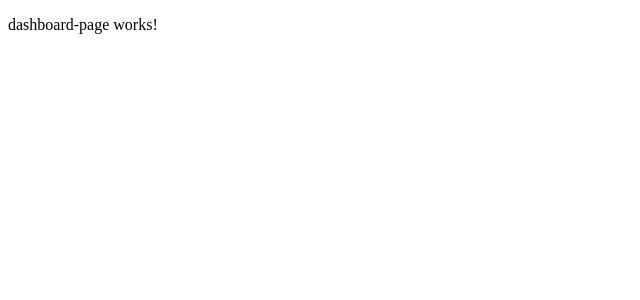
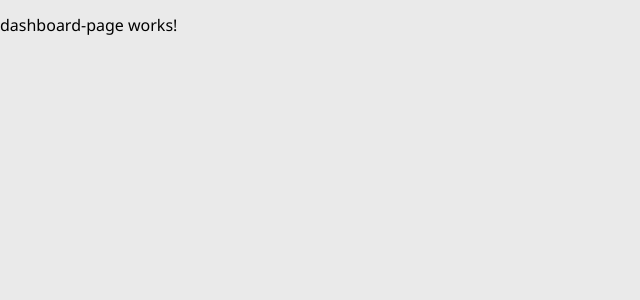
Before and after one commit to anderrf/SantanderDevWeek_Angular, an Angular app: page / in a window 1280 px wide. Shown: the top 300 px of the page, without its empty margins (0-640 px from the left). Built offline with nearby package versions, Linux system fonts and the light colour scheme.

Commit message:
Routing and global CSS

```diff
--- a/src/app/app-routing.module.ts
+++ b/src/app/app-routing.module.ts
@@ -1,7 +1,10 @@
+import { DashboardPageComponent } from './dashboard/dashboard-page/dashboard-page.component';
 import { NgModule } from '@angular/core';
 import { RouterModule, Routes } from '@angular/router';
 
-const routes: Routes = [];
+const routes: Routes = [
+  { path: "", component: DashboardPageComponent }
+];
 
 @NgModule({
   imports: [RouterModule.forRoot(routes)],
--- a/src/app/app.component.html
+++ b/src/app/app.component.html
@@ -1 +1,2 @@
-<app-dashboard-page></app-dashboard-page>
+<header></header>
+<router-outlet></router-outlet>
--- a/src/app/dashboard/dashboard.module.ts
+++ b/src/app/dashboard/dashboard.module.ts
@@ -11,8 +11,5 @@
   imports: [
     CommonModule
   ],
-  exports: [
-    DashboardPageComponent
-  ],
 })
 export class DashboardModule { }
--- a/src/index.html
+++ b/src/index.html
@@ -6,6 +6,7 @@
   <base href="/">
   <meta name="viewport" content="width=device-width, initial-scale=1">
   <link rel="icon" type="image/x-icon" href="favicon.ico">
+  <link rel="stylesheet" href="https://cdnjs.cloudflare.com/ajax/libs/normalize/8.0.1/normalize.min.css" integrity="sha512-NhSC1YmyruXifcj/KFRWoC561YpHpc5Jtzgvbuzx5VozKpWvQ+4nXhPdFgmx8xqexRcpAglTj9sIBWINXa8x5w==" crossorigin="anonymous" />
 </head>
 <body>
   <app-root></app-root>
--- a/src/styles.css
+++ b/src/styles.css
@@ -1 +1,20 @@
-/* You can add global styles to this file, and also import other style files */
+:root{
+  --background-color: #EAEAEA;
+  --primary-color: #EA1D25;
+  --secondary-color: #FFFFFF;
+  --text-color: #5C6369;
+  --positive-variation-color: #57D883;
+  --negative-variation-color: #F55A5F;
+}
+
+*{
+  box-sizing: border-box;
+}
+
+html, body{
+  height: 100%;
+  width: 100%;
+  margin: 0;
+  font-family: 'Segoe UI', sans-serif;
+  background-color: var(--background-color);
+}
```
